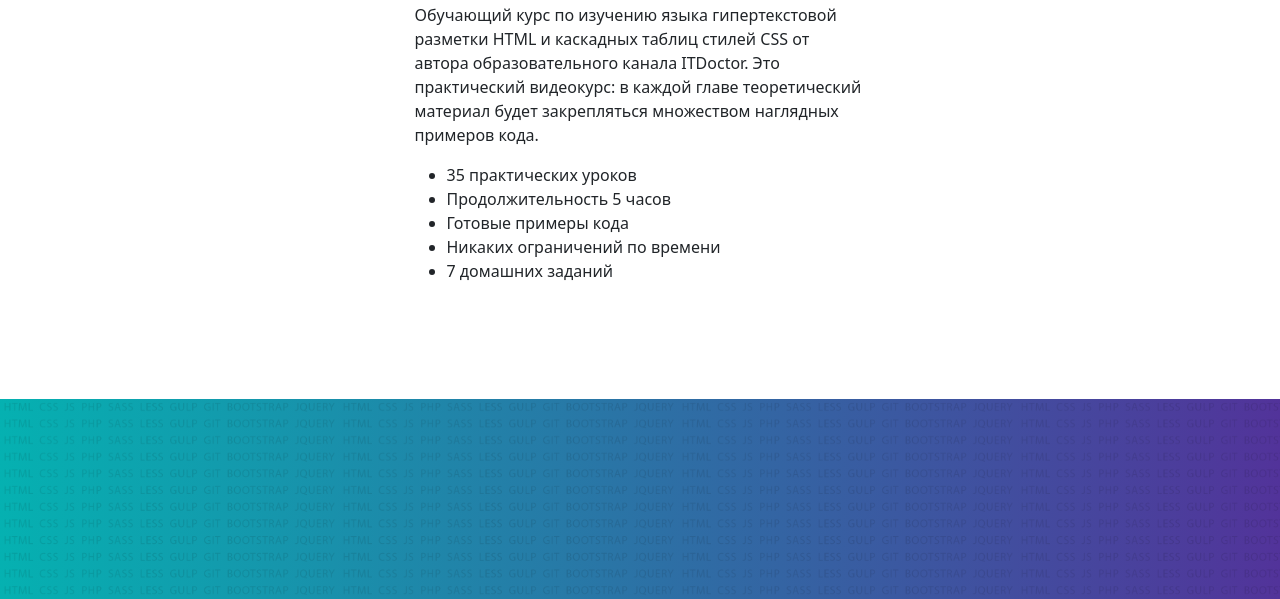
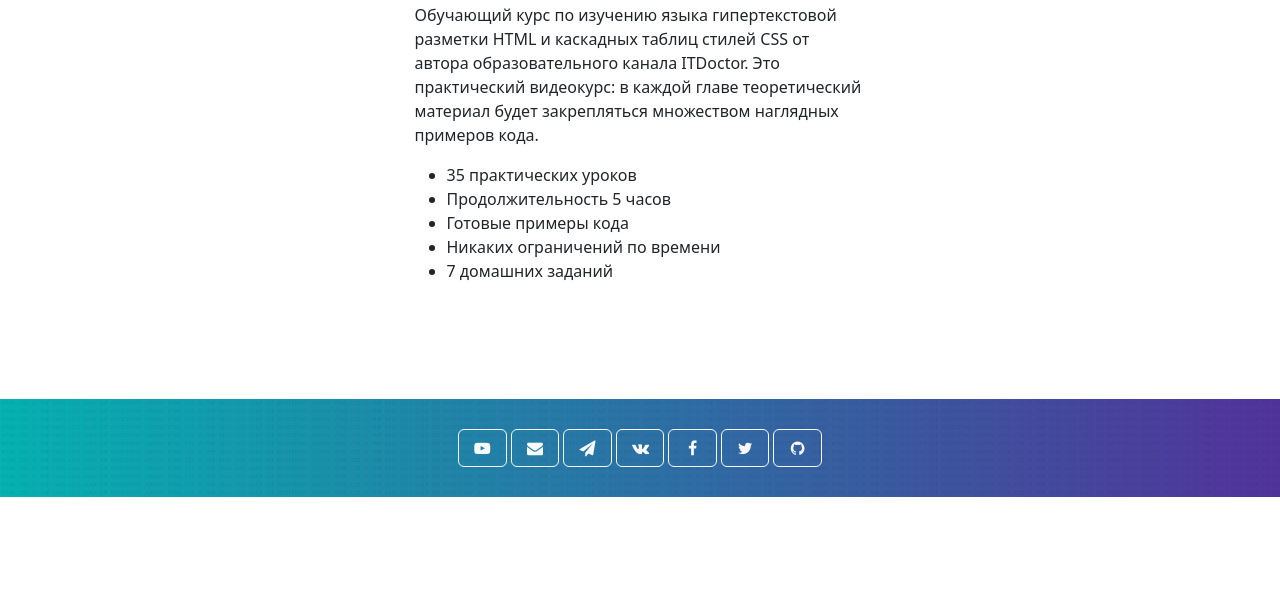
Before and after one commit to Gorbunova89/Bootstrap-site-demo-2, a plain HTML site: page index.html in a window 1280 px wide. Shown: the part 6656-7255 px from the top of the page. After the commit the page ends 7153 px from the top, so only its background shows below. Drawn offline with Linux system fonts and the light colour scheme.

Commit message:
сделала футер

```diff
--- a/index.html
+++ b/index.html
@@ -627,7 +627,19 @@
   </section>
 
   <footer id="footer">
-
+    <div class="container">
+      <div class="row">
+        <div class="col-12 text-center">
+          <a href="" target="_blank"  class="btn btn-outline-light"><i class="icon-youtube-play"></i></a>
+          <a href="mailto:ambersnake1989@gmail.com?subject=Вопрос по курсу html&css&body=Здравствуйте, Людмила," target="_blank"  class="btn btn-outline-light"><i class="icon-mail-alt"></i></a>
+          <a href="" target="_blank"  class="btn btn-outline-light"><i class="icon-paper-plane"></i></a>
+          <a href="" target="_blank"  class="btn btn-outline-light"><i class="icon-vkontakte"></i></a>
+          <a href="" target="_blank"  class="btn btn-outline-light"><i class="icon-facebook"></i></a>
+          <a href="" target="_blank"  class="btn btn-outline-light"><i class="icon-twitter"></i></a>
+          <a href="" target="_blank"  class="btn btn-outline-light"><i class="icon-github-circled"></i></a>
+        </div>
+      </div>
+    </div>
   </footer>
 
 
--- a/style.css
+++ b/style.css
@@ -3,7 +3,7 @@
     --color2: #52339a;
 }
 
-header, footer, section {
+section {
     padding: 100px 0;
 }
 
@@ -134,6 +134,10 @@ header, footer {
     min-width: 260px;
 
 }
+
+footer {
+    padding: 30px 0;
+}
 /* чтобы был круг !important */
 .rounded {
     border-radius: 50% !important;
```
